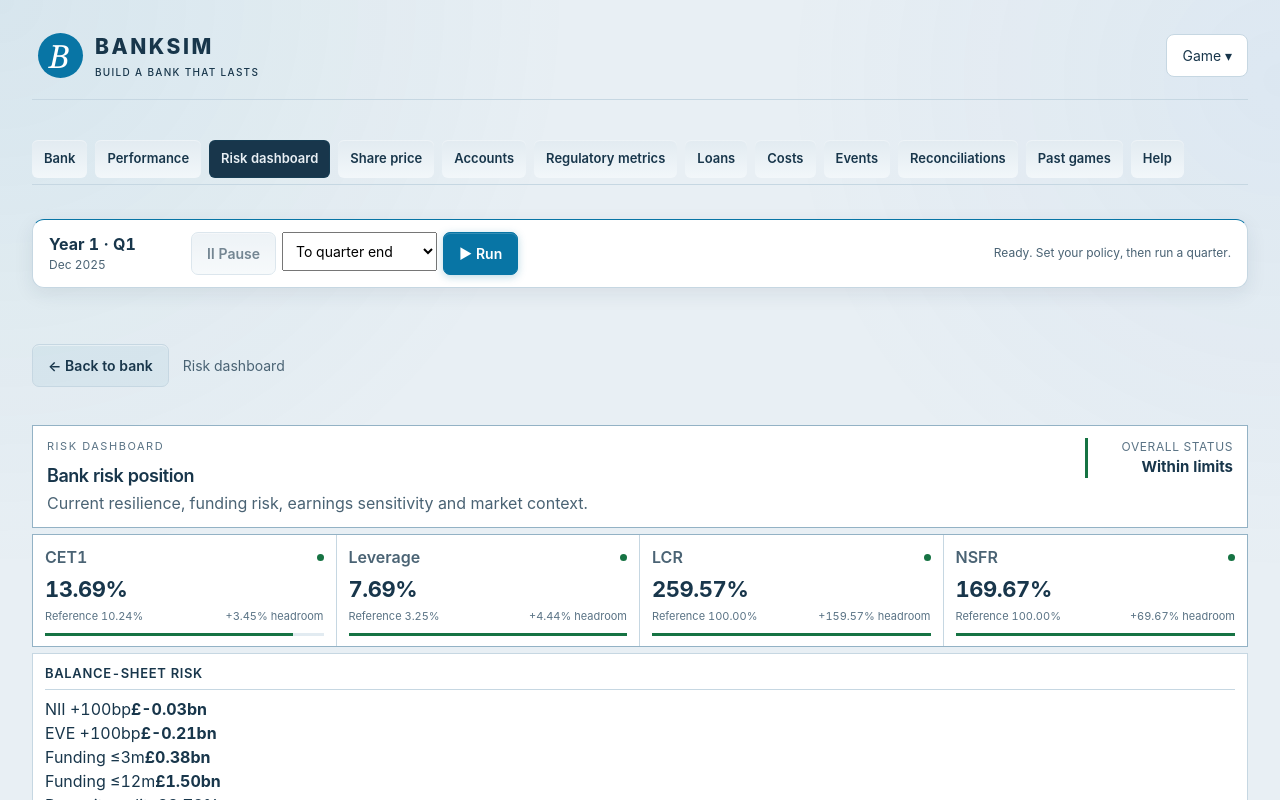
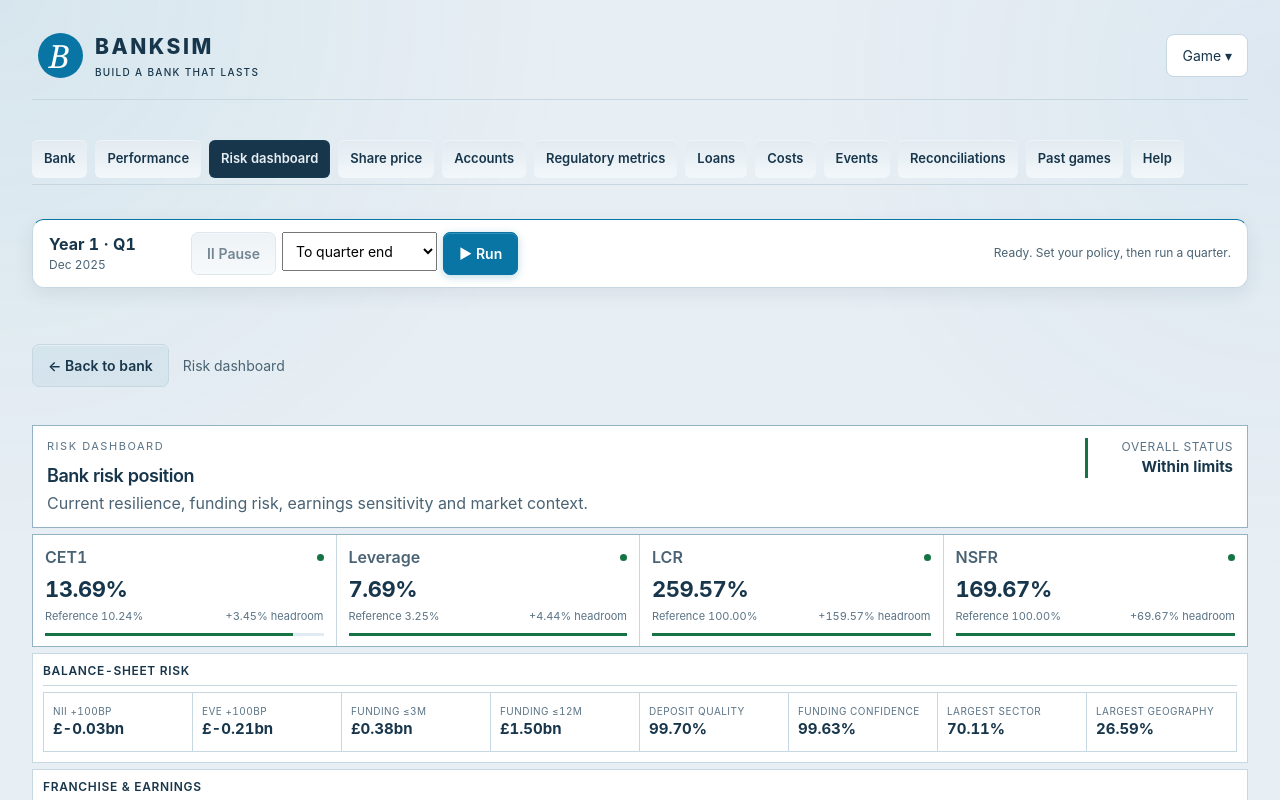
Before and after one commit to andrewlinn957/banksim, a React (Vite) app: page / in a window 1280 px wide. Both pictures are taken after a click on the button "Risk dashboard". Shown: the top 800 px of the page. Built offline with nearby package versions, Linux system fonts and the light colour scheme.

Commit message:
Make risk dashboard dense horizontal strips

```diff
--- a/src/components/RiskDashboard.css
+++ b/src/components/RiskDashboard.css
@@ -1,5 +1,5 @@
 .risk-command {
-  gap: 10px;
+  gap: 8px;
 }
 
 .risk-command-header {
@@ -58,8 +58,7 @@
 
 .risk-signal-label,
 .risk-signal-meta,
-.risk-panel-heading,
-.risk-data-list > div {
+.risk-panel-heading {
   display: flex;
   align-items: center;
   justify-content: space-between;
@@ -110,54 +109,83 @@
   height: 100%;
 }
 
-.risk-command-grid {
-  display: grid;
-  grid-template-columns: repeat(2, minmax(0, 1fr));
-  gap: 8px;
-}
-
 .risk-command-panel {
   border: 1px solid var(--border);
   background: var(--panel-strong);
-  padding: 10px 12px;
-}
-
-.risk-command-panel-wide {
-  grid-column: 1 / -1;
+  padding: 8px 10px 10px;
+  min-width: 0;
 }
 
 .risk-panel-heading {
-  margin-bottom: 7px;
-  padding-bottom: 6px;
+  margin-bottom: 6px;
+  padding-bottom: 5px;
   border-bottom: 1px solid var(--border);
 }
 
 .risk-panel-heading h3 {
   margin: 0;
-  font-size: 13px;
+  font-size: 12px;
   text-transform: uppercase;
-  letter-spacing: .05em;
+  letter-spacing: .055em;
 }
 
-.risk-data-list {
-  margin: 0;
+.risk-metric-strip {
+  display: grid;
+  gap: 0;
+  border: 1px solid var(--border);
+  overflow-x: auto;
+  overscroll-behavior-inline: contain;
+  scrollbar-width: thin;
 }
 
-.risk-data-list > div {
-  min-height: 29px;
-  border-bottom: 1px solid var(--border);
+.risk-strip-balance { grid-template-columns: repeat(8, minmax(145px, 1fr)); }
+.risk-strip-franchise { grid-template-columns: repeat(6, minmax(150px, 1fr)); }
+.risk-strip-macro { grid-template-columns: repeat(10, minmax(135px, 1fr)); }
+.risk-strip-factors { grid-template-columns: repeat(4, minmax(160px, 1fr)); }
+.risk-strip-curve { grid-template-columns: repeat(7, minmax(110px, 1fr)); }
+.risk-strip-curve-diagnostics { grid-template-columns: repeat(6, minmax(130px, 1fr)); }
+
+.risk-metric {
+  min-width: 0;
+  min-height: 58px;
+  padding: 7px 9px;
+  border-right: 1px solid var(--border);
+  display: flex;
+  flex-direction: column;
+  justify-content: center;
 }
 
-.risk-data-list > div:last-child { border-bottom: 0; }
+.risk-metric:last-child { border-right: 0; }
 
-.risk-data-list dt {
-  color: var(--muted);
+.risk-metric > span {
+  color: var(--dim);
+  font-size: 10px;
+  line-height: 1.2;
+  text-transform: uppercase;
+  letter-spacing: .045em;
 }
 
-.risk-data-list dd {
-  margin: 0;
-  font-weight: 650;
-  text-align: right;
+.risk-metric > strong {
+  display: block;
+  margin-top: 3px;
+  font-size: 15px;
+  line-height: 1.15;
+  white-space: nowrap;
+}
+
+.risk-metric > small {
+  margin-top: 2px;
+  color: var(--dim);
+  font-size: 10px;
+  white-space: nowrap;
+}
+
+.risk-substrip-label {
+  margin: 7px 0 4px;
+  color: var(--dim);
+  font-size: 10px;
+  text-transform: uppercase;
+  letter-spacing: .055em;
 }
 
 .risk-delta-grid {
@@ -178,7 +206,7 @@
 .risk-delta span {
   display: block;
   color: var(--dim);
-  font-size: 11px;
+  font-size: 10px;
   text-transform: uppercase;
   letter-spacing: .04em;
 }
@@ -195,15 +223,19 @@
   .risk-signal-grid { grid-template-columns: repeat(2, minmax(0, 1fr)); }
   .risk-signal:nth-child(2) { border-right: 0; }
   .risk-signal:nth-child(-n+2) { border-bottom: 1px solid var(--border); }
-  .risk-command-grid { grid-template-columns: 1fr; }
-  .risk-command-panel-wide { grid-column: auto; }
   .risk-delta-grid { grid-template-columns: 1fr 1fr; }
   .risk-delta { border-bottom: 1px solid var(--border); }
 }
 
 @media (max-width: 560px) {
   .risk-command-header { flex-direction: column; }
-  .risk-command-status { align-items: flex-start; border-left: 0; border-top: 3px solid var(--border-strong); padding: 7px 0 0; width: 100%; }
+  .risk-command-status {
+    align-items: flex-start;
+    border-left: 0;
+    border-top: 3px solid var(--border-strong);
+    padding: 7px 0 0;
+    width: 100%;
+  }
   .risk-signal-grid { grid-template-columns: 1fr; }
   .risk-signal { border-right: 0; border-bottom: 1px solid var(--border); }
   .risk-signal:last-child { border-bottom: 0; }
```
